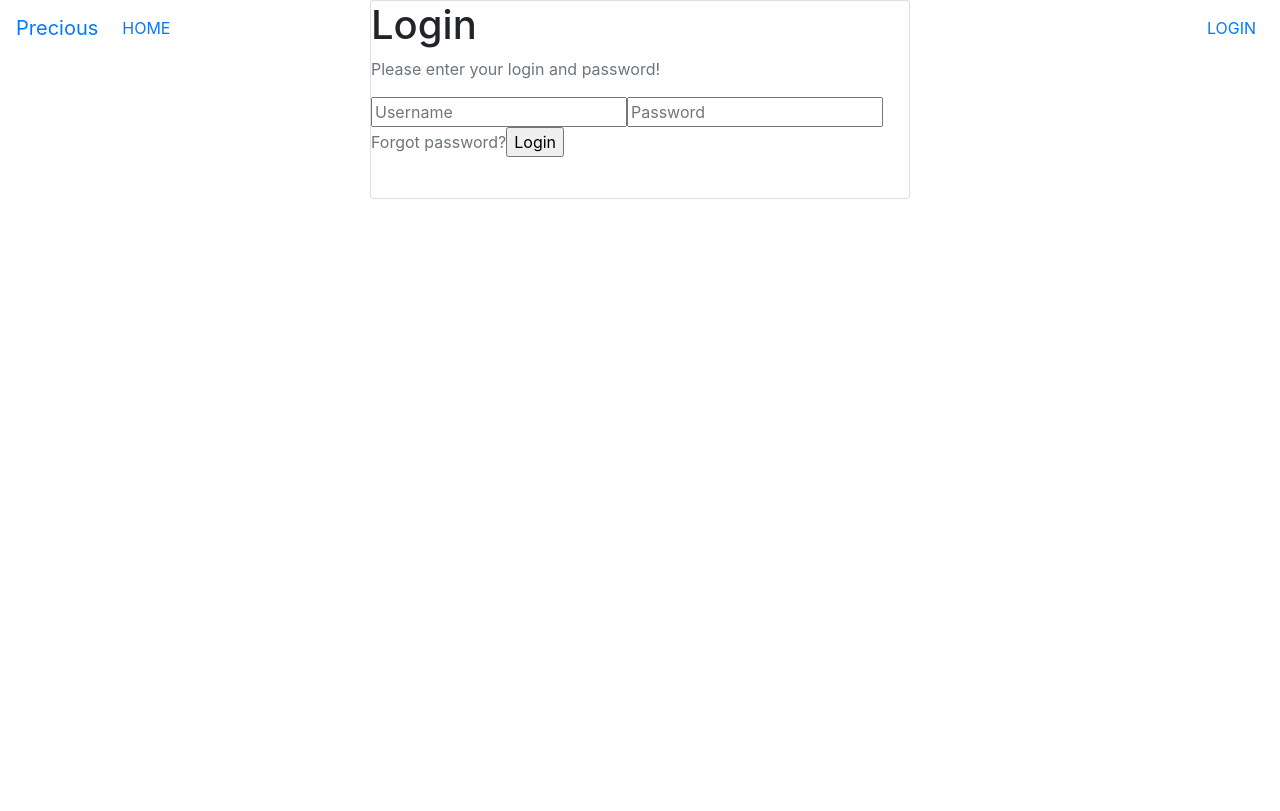
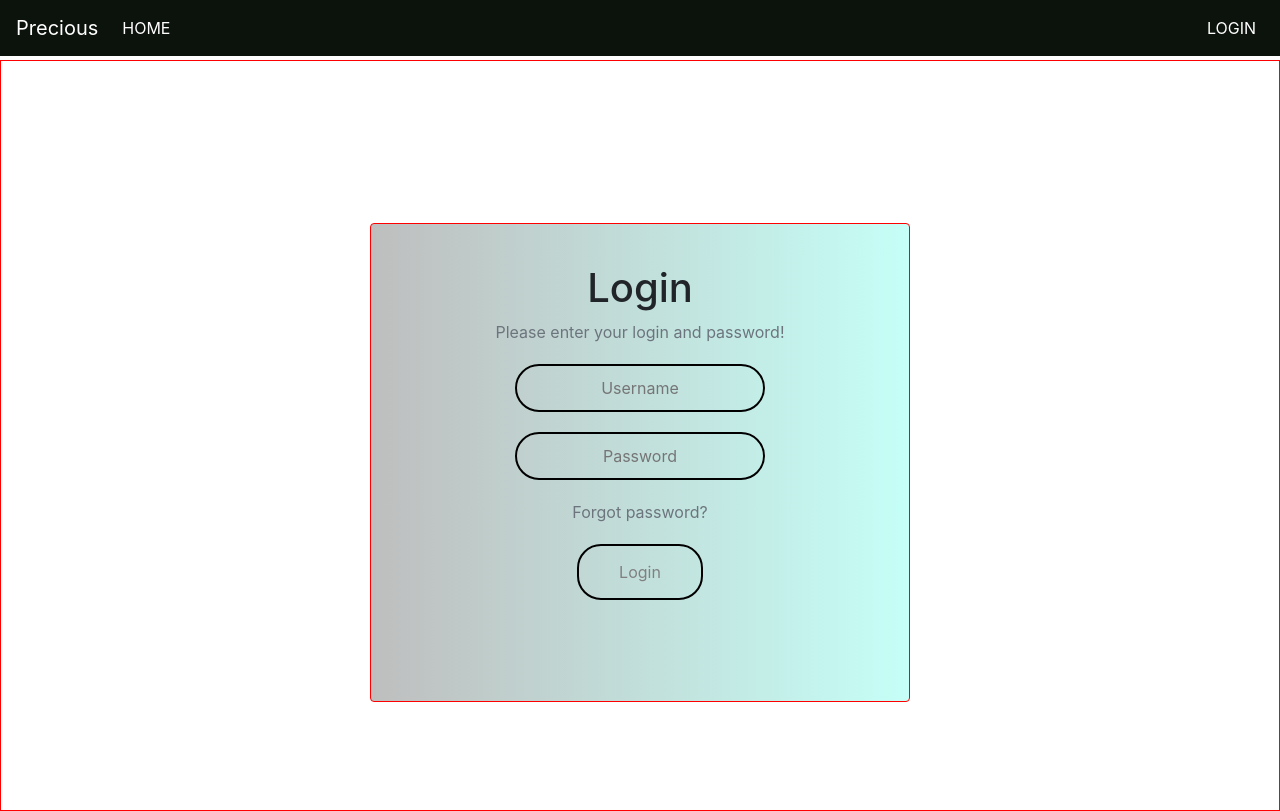
Before and after one commit to robinsaa/react-google-login, a React (Create React App) app: page /Login in a window 1280 px wide. Built offline with nearby package versions, Linux system fonts and the light colour scheme.

Commit message:
api updates

```diff
--- a/src/App.css
+++ b/src/App.css
@@ -1,4 +1,4 @@
-/* .App {
+.App {
   border: .1px solid red !important;
   height: 100%;
   width: 100%;
--- a/src/App.js
+++ b/src/App.js
@@ -13,7 +13,7 @@ import { Purchase } from './components/Purchase';
 function App() {
 
   // https://precious-api-test.herokuapp.com
-  const apiURL = 'https://precious-api-test.herokuapp.com';
+  const apiURL = '';
 
   const [user, setUser] = useState(
     localStorage.getItem('userData') ? JSON.parse(localStorage.getItem('userData')) : null
```
